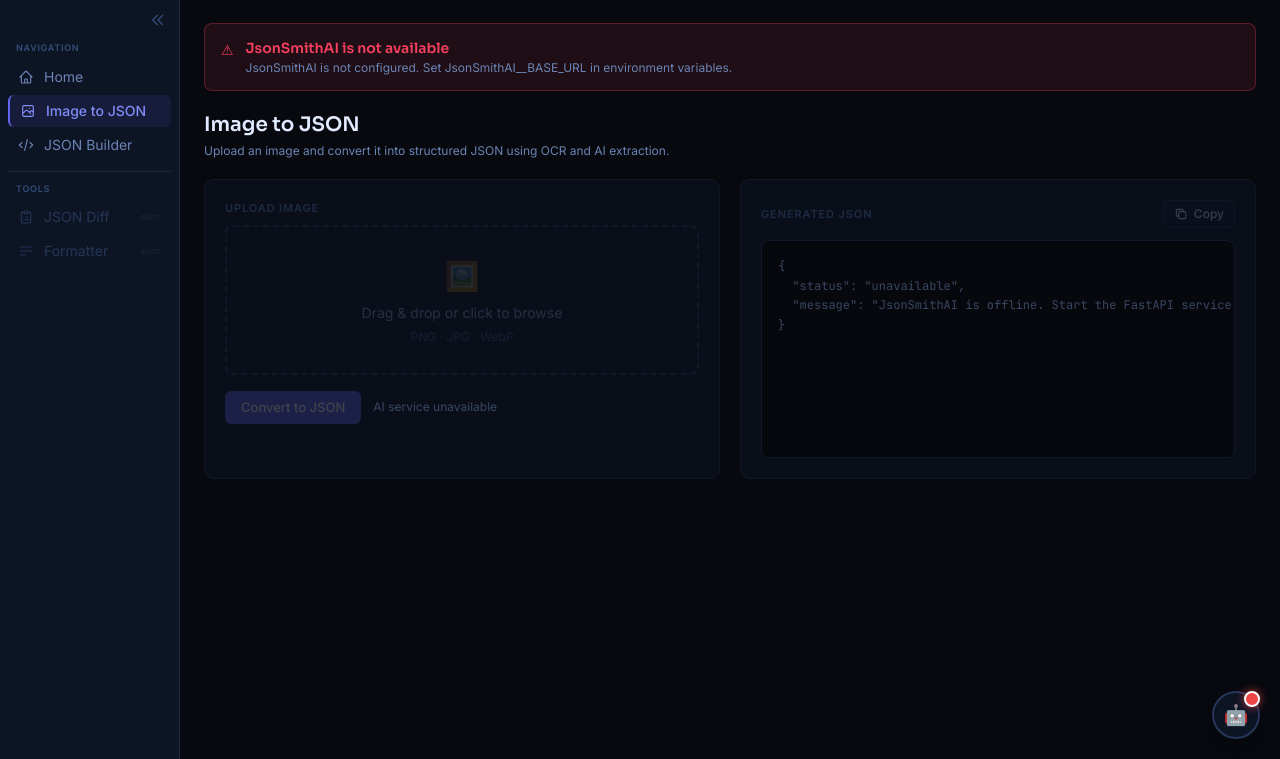
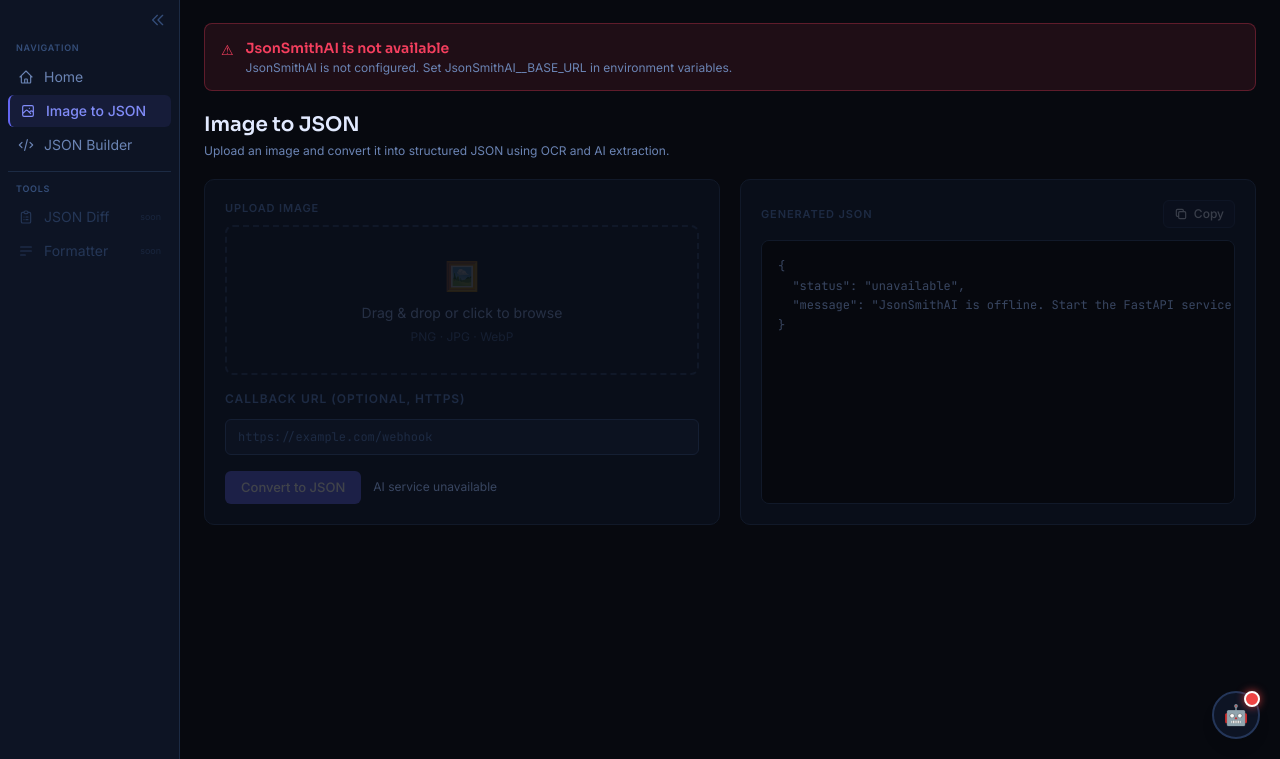
Before and after one commit to shahoodzee/JsonSmith, an ASP.NET Core app: page /Home/ImageToJSON in a window 1280 px wide. Shown: the part 41-800 px from the top of the page. Run offline with ASP.NET Core 8, Linux system fonts and the light colour scheme; some libraries are stand-ins or nearby versions.

Commit message:
Fix #20: Add optional HTTPS callback URL for extraction webhook (C# side)
- IJsonSmithAIService.ExtractJsonAsync gains callbackUrl optional param
- JsonSmithAIService forwards callbackUrl as form field to Python /extract-json
- HomeController.UploadImage accepts [FromForm] callbackUrl, validates HTTPS
- ImageToJson.cshtml adds Callback URL input field (optional, HTTPS)
- ImageToJson.js reads, validates, and appends callbackUrl to FormData

Co-Authored-By: Claude Sonnet 4.6 <noreply@anthropic.com>

```diff
--- a/JsonSmith/Controllers/HomeController.cs
+++ b/JsonSmith/Controllers/HomeController.cs
@@ -45,17 +45,20 @@ using Microsoft.AspNetCore.Mvc;
         }
 
         [HttpPost]
-        public async Task<IActionResult> UploadImage(IFormFile file)
+        public async Task<IActionResult> UploadImage(IFormFile file, [FromForm] string? callbackUrl = null)
         {
             if (file == null || file.Length == 0)
             {
                 return BadRequest(new { message = "No file uploaded." });
             }
 
+            if (!string.IsNullOrWhiteSpace(callbackUrl) && !callbackUrl.StartsWith("https://", StringComparison.OrdinalIgnoreCase))
+                return BadRequest(new { message = "callbackUrl must use HTTPS." });
+
             try
             {
                 var url = await _supabaseService.UploadFileAsync(file, "Images");
-                var jsonResult = await _aiService.ExtractJsonAsync(url);
+                var jsonResult = await _aiService.ExtractJsonAsync(url, string.IsNullOrWhiteSpace(callbackUrl) ? null : callbackUrl);
 
                 // Try to parse the result as JSON to return a clean object
                 try
--- a/JsonSmith/Services/IJsonSmithAIService.cs
+++ b/JsonSmith/Services/IJsonSmithAIService.cs
@@ -5,7 +5,7 @@ namespace JsonSmith.Services
 {
     public interface IJsonSmithAIService
     {
-        Task<string> ExtractJsonAsync(string imageUrl);
+        Task<string> ExtractJsonAsync(string imageUrl, string? callbackUrl = null);
         Task<JsonSmithAIHealthResult> CheckHealthAsync();
         Task<JsonElement[]> GenerateSamplesAsync(string key, string type, JsonElement seed, int frequency);
     }
--- a/JsonSmith/Services/JsonSmithAIService.cs
+++ b/JsonSmith/Services/JsonSmithAIService.cs
@@ -30,7 +30,7 @@ namespace JsonSmith.Services
             _httpClient.DefaultRequestHeaders.Add("accept", "application/json");
         }
 
-        public async Task<string> ExtractJsonAsync(string imageUrl)
+        public async Task<string> ExtractJsonAsync(string imageUrl, string? callbackUrl = null)
         {
             if (string.IsNullOrWhiteSpace(_settings.BASE_URL))
                 throw new InvalidOperationException(
@@ -42,6 +42,8 @@ namespace JsonSmith.Services
 
             var formData = new MultipartFormDataContent();
             formData.Add(new StringContent(imageUrl), "image_url");
+            if (!string.IsNullOrWhiteSpace(callbackUrl))
+                formData.Add(new StringContent(callbackUrl), "callback_url");
 
             HttpResponseMessage response;
             try
--- a/JsonSmith/Views/Home/ImageToJson.cshtml
+++ b/JsonSmith/Views/Home/ImageToJson.cshtml
@@ -55,6 +55,16 @@
                 </div>
             </div>
 
+            <!-- Webhook callback URL (optional) -->
+            <div>
+                <label class="js-label text-xs" for="callbackUrlInput">Callback URL <span style="color:var(--txt-3)">(optional, HTTPS)</span></label>
+                <input id="callbackUrlInput"
+                       type="url"
+                       placeholder="https://example.com/webhook"
+                       class="js-input w-full text-xs mt-1"
+                       style="font-family:var(--ff-mono)" />
+            </div>
+
             <!-- Actions -->
             <div class="flex items-center gap-3">
                 <button id="convertBtn"
--- a/JsonSmith/wwwroot/js/Features/ImageToJson.js
+++ b/JsonSmith/wwwroot/js/Features/ImageToJson.js
@@ -7,6 +7,7 @@ document.addEventListener('DOMContentLoaded', () => {
     const jsonOutput = document.getElementById('jsonOutput');
     const copyJsonBtn = document.getElementById('copyJsonBtn');
     const copyJsonBtnLabel = document.getElementById('copyJsonBtnLabel');
+    const callbackUrlInput = document.getElementById('callbackUrlInput');
     const offlineBanner = document.getElementById('aiOfflineBanner');
     const offlineBannerMessage = document.getElementById('aiOfflineBannerMessage');
     const workspace = document.getElementById('imageToJsonWorkspace');
@@ -178,12 +179,19 @@ document.addEventListener('DOMContentLoaded', () => {
             return;
         }
 
+        const callbackUrl = callbackUrlInput?.value.trim() || '';
+        if (callbackUrl && !callbackUrl.startsWith('https://')) {
+            showToast('Callback URL must start with https://', 'error');
+            return;
+        }
+
         statusText.textContent = 'Uploading...';
         convertBtn.disabled = true;
         setCopyEnabled(false);
 
         const formData = new FormData();
         formData.append('file', currentFile);
+        if (callbackUrl) formData.append('callbackUrl', callbackUrl);
 
         try {
             const response = await fetch('/Home/UploadImage', {
```
